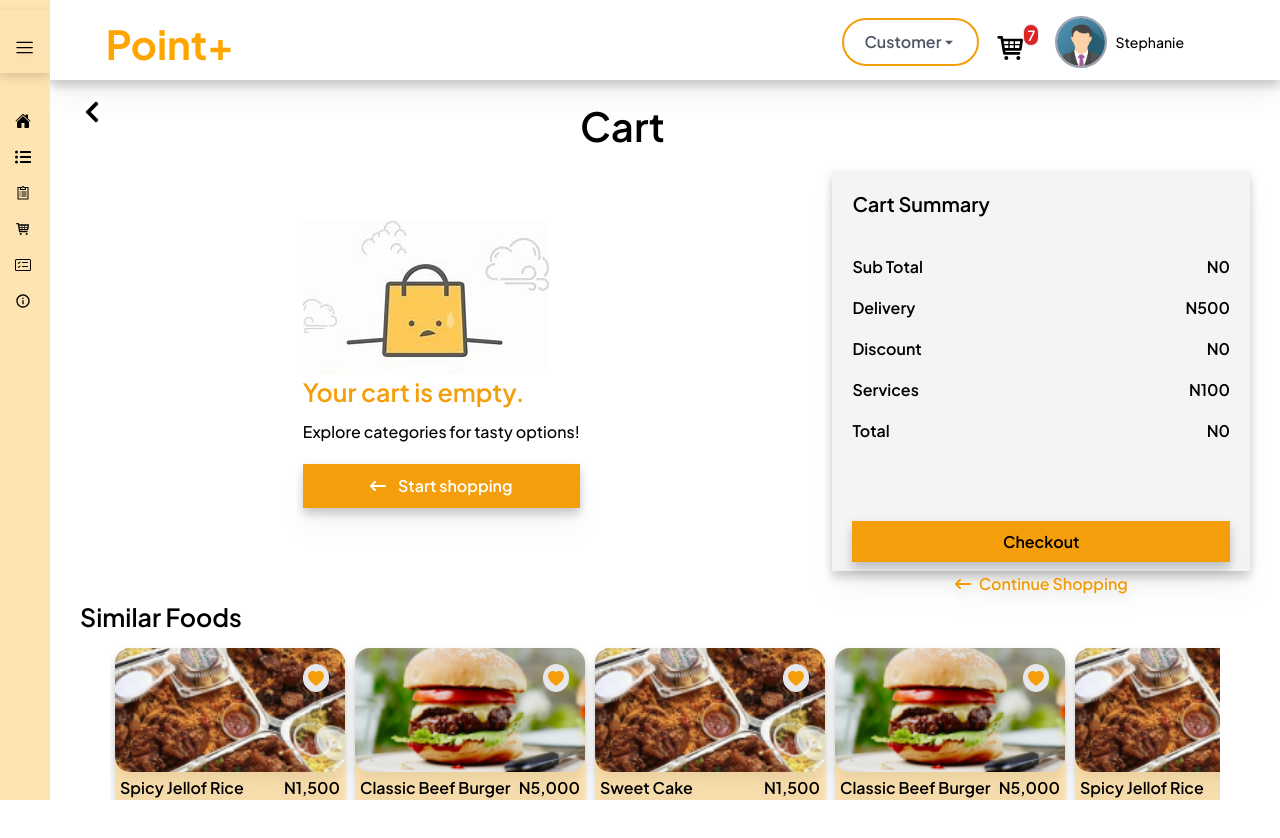
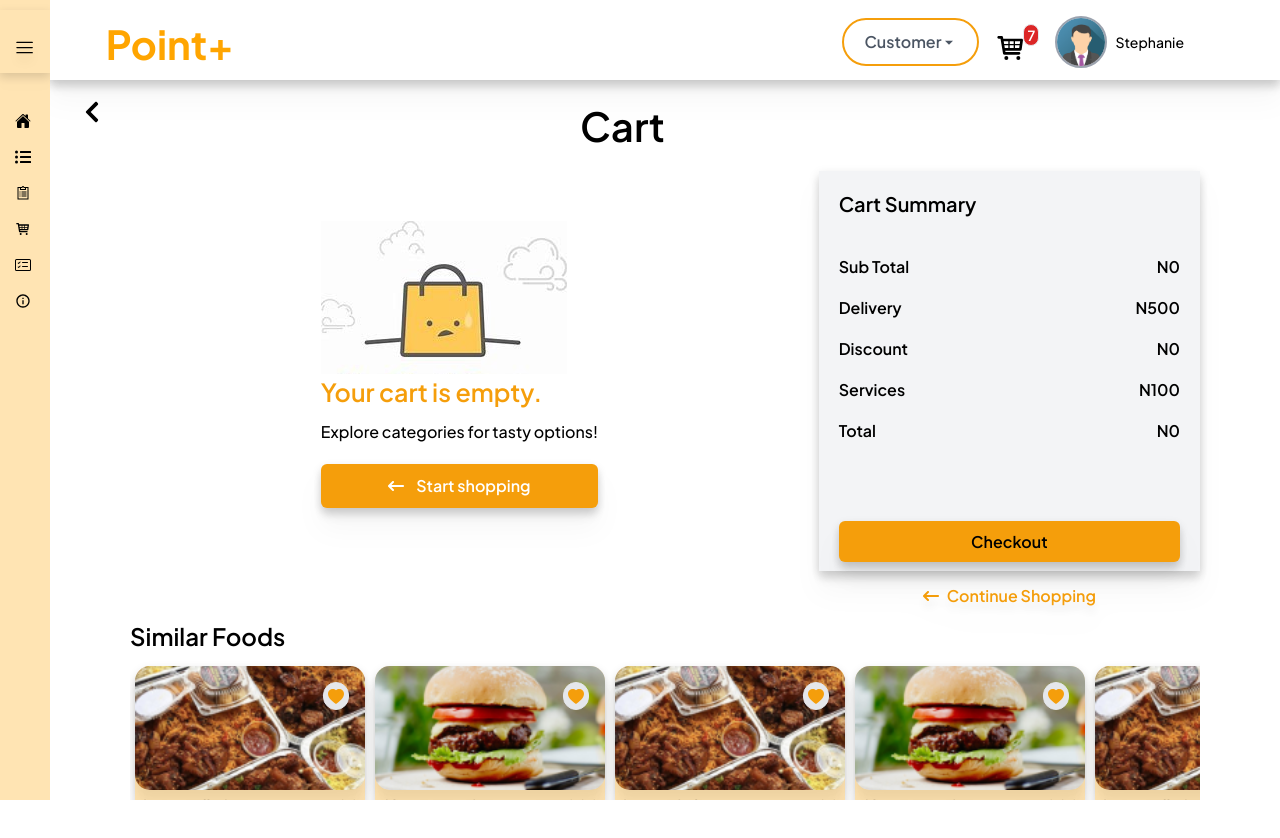
Before and after one commit to Mbahvictor16/PointPluss, a Next.js app: page /orders in a window 1280 px wide. Built offline with nearby package versions, Linux system fonts and the light colour scheme.

Commit message:
Updates Corrections

```diff
--- a/src/components/checkout/modals/CardDetails.jsx
+++ b/src/components/checkout/modals/CardDetails.jsx
@@ -125,7 +125,7 @@ const CardDetails = ({ isOpen, onClose }) => {
               </p>
               <div
                 onClick={handleCheckout}
-                className="flex text-black justify-center py-3 w-[50%] cursor-pointer items-center bg-amber-500 px-2 drop-shadow-xl shadow-[0px_4px_10px_#00000026] font-h-3 font-[number:var(--h-3-font-weight)] text-[length:var(--h-3-font-size)] tracking-[var(--h-3-letter-spacing)] leading-[var(--h-3-line-height)] [font-style:var(--h-3-font-style)]"
+                className="flex text-black hover:bg-[#ecb858ec] duration-300 rounded-md justify-center py-3 w-[50%] cursor-pointer items-center bg-amber-500 px-2 drop-shadow-xl shadow-[0px_4px_10px_#00000026] font-h-3 font-[number:var(--h-3-font-weight)] text-[length:var(--h-3-font-size)] tracking-[var(--h-3-letter-spacing)] leading-[var(--h-3-line-height)] [font-style:var(--h-3-font-style)]"
               >
                 Checkout
               </div>
--- a/src/components/checkout/modals/SuccessModal.jsx
+++ b/src/components/checkout/modals/SuccessModal.jsx
@@ -27,7 +27,7 @@ const SuccessModal = ({ isOpen, onClose }) => {
             <p className="font-medium">Your Payment was Successful!!</p>
             <div
               onClick={handleTrackOrder}
-              className="bg-amber-500 flex justify-center items-center drop-shadow-xl shadow-[0px_4px_10px_#00000026] font-h-3 font-[number:var(--h-3-font-weight)] text-[length:var(--h-3-font-size)] tracking-[var(--h-3-letter-spacing)] leading-[var(--h-3-line-height)] [font-style:var(--h-3-font-style)]] text-black mt-3 cursor-pointer p-[10px] px-[20px]"
+              className="bg-amber-500 hover:bg-[#ecb858ec] duration-300 rounded-md flex justify-center items-center drop-shadow-xl shadow-[0px_4px_10px_#00000026] font-h-3 font-[number:var(--h-3-font-weight)] text-[length:var(--h-3-font-size)] tracking-[var(--h-3-letter-spacing)] leading-[var(--h-3-line-height)] [font-style:var(--h-3-font-style)]] text-black mt-3 cursor-pointer p-[10px] px-[20px]"
             >
               Track your order
             </div>
--- a/src/components/checkout/modals/VisaDetails.jsx
+++ b/src/components/checkout/modals/VisaDetails.jsx
@@ -125,7 +125,7 @@ const VisaDetails = ({ isOpen, onClose }) => {
               </p>
               <div
                 onClick={handleCheckout}
-                className="flex justify-center py-3 w-[50%] cursor-pointer items-center bg-amber-500 px-2 drop-shadow-xl bg-[#ffa5004c] shadow-[0px_4px_10px_#00000026] font-h-3 font-[number:var(--h-3-font-weight)] text-black text-[length:var(--h-3-font-size)] tracking-[var(--h-3-letter-spacing)] leading-[var(--h-3-line-height)] [font-style:var(--h-3-font-style)]"
+                className="flex justify-center py-3 w-[50%] cursor-pointer items-center bg-amber-500 hover:bg-[#ecb858ec] duration-300 rounded-md px-2 drop-shadow-xl bg-[#ffa5004c] shadow-[0px_4px_10px_#00000026] font-h-3 font-[number:var(--h-3-font-weight)] text-black text-[length:var(--h-3-font-size)] tracking-[var(--h-3-letter-spacing)] leading-[var(--h-3-line-height)] [font-style:var(--h-3-font-style)]"
               >
                 Checkout
               </div>
--- a/src/components/home/Header/Header.jsx
+++ b/src/components/home/Header/Header.jsx
@@ -357,7 +357,7 @@ const Header = () => {
                             <div>
                               <AddToCartButton product={product} />
                             </div>
-                            <div className="flex justify-center items-center bg-amber-500 px-2 drop-shadow-xl bg-[#ffa5004c] shadow-[0px_4px_10px_#00000026] font-h-3 font-[number:var(--h-3-font-weight)] text-black text-[length:var(--h-3-font-size)] tracking-[var(--h-3-letter-spacing)] leading-[var(--h-3-line-height)] [font-style:var(--h-3-font-style)]">
+                            <div className="flex justify-center items-center bg-amber-500 px-2 drop-shadow-xl hover:bg-[#ecb858ec] duration-300 rounded-md shadow-[0px_4px_10px_#00000026] font-h-3 font-[number:var(--h-3-font-weight)] text-black text-[length:var(--h-3-font-size)] tracking-[var(--h-3-letter-spacing)] leading-[var(--h-3-line-height)] [font-style:var(--h-3-font-style)]">
                               Add to Cart
                             </div>
                           </div>
--- a/src/components/home/login/LoginModal.jsx
+++ b/src/components/home/login/LoginModal.jsx
@@ -12,7 +12,7 @@ const LoginModal = ({ isOpen, onClose }) => {
   return (
     <div>
       {isOpen && (
-        <div className="fixed top-0 left-0 w-full h-[100dvh] z-[50] flex justify-center items-center overflow-auto bg-black/80">
+        <div className="fixed top-0 left-0 w-full  h-[100dvh] z-[50] flex justify-center items-center overflow-auto bg-black/80">
           <motion.div
             initial={{ opacity: 0 }}
             animate={{ opacity: 1 }}
--- a/src/components/order/Order.jsx
+++ b/src/components/order/Order.jsx
@@ -13,10 +13,6 @@ import Dashboard from "../home/dashboard/Dashboard";
 const Order = () => {
   const router = useRouter();
   const [isDashboardModalOpen, setIsDashboardModalOpen] = useState(false);
-
-  const handleHome = () => {
-    router.push("/");
-  };
 
   const handleCheckout = () => {
     router.push("/checkout");
@@ -41,12 +37,12 @@ const Order = () => {
             </Link>
           </div>
           <div>
-            <p className="font-[number:var(--h-3-font-weight)] text-[35px] lg:text-[40px] text-left text-black tracking-[var(--h-3-letter-spacing)] leading-[var(--h-3-line-height)] [font-style:var(--h-3-font-style)]">
+            <p className="font-[number:var(--h-3-font-weight)] text-[30px] lg:text-[40px] text-left text-black tracking-[var(--h-3-letter-spacing)] leading-[var(--h-3-line-height)] [font-style:var(--h-3-font-style)]">
               Cart
             </p>
           </div>
         </div>
-        <div className="Cart flex flex-col gap-[30px] justify-between w-full lg:flex-row xl:flex-row mb-[30px]">
+        <div className="Cart lg:px-[50px] px-[20px] flex flex-col gap-[30px] justify-between w-full lg:flex-row xl:flex-row mb-[50px]">
           <div className="w-[100%] h-[400px] no-scrollbar overflow-hidden overflow-y-auto xl:w-[70%]">
             <CartItems />
           </div>
@@ -75,27 +71,30 @@ const Order = () => {
               <p>N0</p>
             </div>
             <div className="flex flex-col justify-center items-center mt-[60px]">
-              <div
-                onClick={handleCheckout}
-                className="bg-amber-500 cursor-pointer flex justify-center items-center drop-shadow-xl py-[10px] w-[100%] bg-[#ffa5004c] shadow-[0px_4px_10px_#00000026] font-h-3 font-[number:var(--h-3-font-weight)] text-black text-[length:var(--h-3-font-size)] tracking-[var(--h-3-letter-spacing)] leading-[var(--h-3-line-height)] [font-style:var(--h-3-font-style)]"
+              <Link href={"/checkout"} className="w-full">
+                <button
+
+                  className="bg-amber-500 hover:bg-[#ecb858ec] rounded-md w-full duration-300 cursor-pointer flex justify-center items-center drop-shadow-xl py-[10px] shadow-[0px_4px_10px_#00000026] font-h-3 font-[number:var(--h-3-font-weight)] text-black text-[length:var(--h-3-font-size)] tracking-[var(--h-3-letter-spacing)] leading-[var(--h-3-line-height)] [font-style:var(--h-3-font-style)]"
                 >
                   <p>Checkout</p>
-              </div>
+                </button>
+              </Link>
+              <Link href={"/"}>
                 <div
-                onClick={handleHome}
-                className="flex gap-2 justify-center items-center cursor-pointer"
+                  className="flex gap-2 justify-center mt-3 items-center cursor-pointer"
                 >
                   <FaArrowLeftLong className="text-amber-500" />
                   <p className="text-amber-500 py-[10px] font-[590]">
                     Continue Shopping
                   </p>
                 </div>
+              </Link>
             </div>
           </div>
         </div>
 
-        <div>
-          <p className="mb-[30px] font-[number:var(--h-3-font-weight)] text-[20px] md:text-[25px] text-left text-black tracking-[var(--h-3-letter-spacing)] leading-[var(--h-3-line-height)] [font-style:var(--h-3-font-style)]">
+        <div className="my-6 lg:px-[50px] px-[20px]">
+          <p className="mb-[30px] font-[number:var(--h-3-font-weight)] text-[20px] lg:text-[24px] text-left text-black tracking-[var(--h-3-letter-spacing)] leading-[var(--h-3-line-height)] [font-style:var(--h-3-font-style)]">
             Similar Foods
           </p>
           <SimilarProduct />
--- a/src/components/order/cart-items/CartItems.jsx
+++ b/src/components/order/cart-items/CartItems.jsx
@@ -2,17 +2,13 @@ import React, { useContext } from "react";
 import AddToCartButton from "../../../helper/AddToCartButton";
 import { ProductContext } from "../../../context/ProductContext";
 import { FaTrashAlt } from "react-icons/fa";
-import { redirect } from "next/navigation";
 import { empty_cart } from "../../../../public/assets";
 import { FaArrowLeftLong } from "react-icons/fa6";
 import Image from "next/image";
+import Link from "next/link";
 
 const CartItems = () => {
   const { Products, cartItems, removeFromCart } = useContext(ProductContext);
-
-  const handleStartShopping = () => {
-    redirect("/");
-  };
 
   console.log("Products", Products);
   console.log("Products", ProductContext);
@@ -30,19 +26,18 @@ const CartItems = () => {
         <div className="flex flex-col mt-[50px]">
           <Image src={empty_cart} alt="empty cart" />
           <div className="w-full flex flex-col justify-center">
-            <p className="font-semibold text-[25px] text-amber-500">
+            <p className="font-[590] text-[25px] text-amber-500">
               Your cart is empty.
             </p>
             <p className="mt-2 font-[500]">
               Explore categories for tasty options!
             </p>
-            <div
-              onClick={handleStartShopping}
-              className="cursor-pointer p-[10px] gap-3 mt-[20px] bg-amber-500 text-white flex justify-center items-center drop-shadow-xl shadow-[0px_4px_10px_#00000026]"
+            <Link href={"/"}
+              className="cursor-pointer p-[10px] rounded-md gap-3 mt-[20px] bg-amber-500 hover:bg-[#ecb858ec] duration-300 text-white flex justify-center items-center drop-shadow-xl shadow-[0px_4px_10px_#00000026]"
             >
               <FaArrowLeftLong />
-              <p className="font-semibold">Start shopping</p>
-            </div>
+              <p className="font-[590]">Start shopping</p>
+            </Link>
           </div>
         </div>
       </div>
@@ -56,17 +51,17 @@ const CartItems = () => {
           return (
             <div
               key={product.id}
-              className="bg-white drop-shadow-xl w-full shadow-[0px_4px_10px_#00000026] sm:flex mt-[20px] h-auto sm:h-[150px]"
+              className="bg-white drop-shadow-xl w-full shadow-[0px_4px_10px_#00000026] lg:gap-2 gap-3 flex mt-[20px] h-auto sm:h-[150px]"
             >
-              <Image src={product.img} alt="product" className="w-full h-[100px] sm:h-auto" />
-              <div className="sm:ml-[30px] justify-start w-full flex flex-col gap-[10px] pt-[10px]">
+              <Image src={product.img} alt="product" className="w-[30%] h-auto" />
+              <div className="sm:p-6 p-4 w-full flex flex-col gap-2">
                 <p className="font-h-3 w-full font-[number:var(--h-3-font-weight)] text-black text-[length:var(--h-3-font-size)] tracking-[var(--h-3-letter-spacing)] leading-[var(--h-3-line-height)] [font-style:var(--h-3-font-style)]">
                   {product.title}
                 </p>
-                <div className="w-[70%] add-to-cart  flex justify-start items-start p-[10px] text-left">
+                <div className="flex justify-start">
                   <AddToCartButton product={product} />
                 </div>
-                <div className="w-full flex justify-between pr-[20px]">
+                <div className="sm:w-[60%] w-full flex py-1 px-2 justify-between drop-shadow-xl shadow-[0px_4px_10px_#00000026] rounded-md">
                   <p className="font-h-3 font-[number:var(--h-3-font-weight)] text-black text-[length:var(--h-3-font-size)] tracking-[var(--h-3-letter-spacing)] leading-[var(--h-3-line-height)] [font-style:var(--h-3-font-style)]">
                     N{product.price.toLocaleString()}
                   </p>
--- a/src/components/order/similar-product/SimilarProduct.jsx
+++ b/src/components/order/similar-product/SimilarProduct.jsx
@@ -18,7 +18,7 @@ const SimilarProduct = () => {
   }, []);
 
   return (
-    <div className="mt-[-20px] m-[30px]">
+    <div className="mt-[-20px] ">
       <motion.div
         ref={carousel}
         whileTap={{ cursor: "grabbing" }}
@@ -48,7 +48,7 @@ const SimilarProduct = () => {
                 <div>
                   <AddToCartButton product={products} />
                 </div>
-                <div className="flex justify-center items-center bg-amber-500 px-2 drop-shadow-xl bg-[#ffa5004c] shadow-[0px_4px_10px_#00000026] font-h-3 font-[number:var(--h-3-font-weight)] text-black text-[length:var(--h-3-font-size)] tracking-[var(--h-3-letter-spacing)] leading-[var(--h-3-line-height)] [font-style:var(--h-3-font-style)]">
+                <div className="flex justify-center rounded-md items-center bg-amber-500 px-2 drop-shadow-xl hover:bg-[#ecb858ec] duration-300 shadow-[0px_4px_10px_#00000026] font-h-3 font-[number:var(--h-3-font-weight)] text-black text-[length:var(--h-3-font-size)] tracking-[var(--h-3-letter-spacing)] leading-[var(--h-3-line-height)] [font-style:var(--h-3-font-style)]">
                   Add to Cart
                 </div>
               </div>
--- a/src/helper/AddToCartButton.jsx
+++ b/src/helper/AddToCartButton.jsx
@@ -20,9 +20,9 @@ const AddToCartButton = ({ product }) => {
   };
 
   return (
-    <div className="flex items-center justify-center font-h-3 w-full font-[number:var(--h-3-font-weight)] text-black text-[length:var(--h-3-font-size)] tracking-[var(--h-3-letter-spacing)] leading-[var(--h-3-line-height)] [font-style:var(--h-3-font-style)]">
+    <div className="flex font-h-3 w-full font-[number:var(--h-3-font-weight)] text-black text-[length:var(--h-3-font-size)] tracking-[var(--h-3-letter-spacing)] leading-[var(--h-3-line-height)] [font-style:var(--h-3-font-style)]">
       <div
-        className="btn1 bg-[#ffa5004c] cursor-pointer border duration-300 active:bg-amber-600 border-black text-black px-2 py-1"
+        className="btn1 bg-[#ffa5004c] rounded-s-md cursor-pointer border duration-300 active:bg-amber-600 border-black text-black px-2 py-1"
         onClick={decreaseQuantity}
       >
         -
@@ -32,7 +32,7 @@ const AddToCartButton = ({ product }) => {
       </div>
 
       <div
-        className="btn1 bg-[#ffa5004c] cursor-pointer border duration-300 active:bg-amber-600 border-black text-black px-2 py-1"
+        className="btn1 bg-[#ffa5004c] cursor-pointer rounded-e-md border duration-300 active:bg-amber-600 border-black text-black px-2 py-1"
         onClick={increaseQuantity}
       >
         +
```
Also changed, not shown: src/components/checkout/CheckOut.jsx (+22 -14 lines), src/components/checkout/modals/CashModal.jsx (added, +46 -0 lines). Lines whose indentation alone changed are shown as unchanged.
